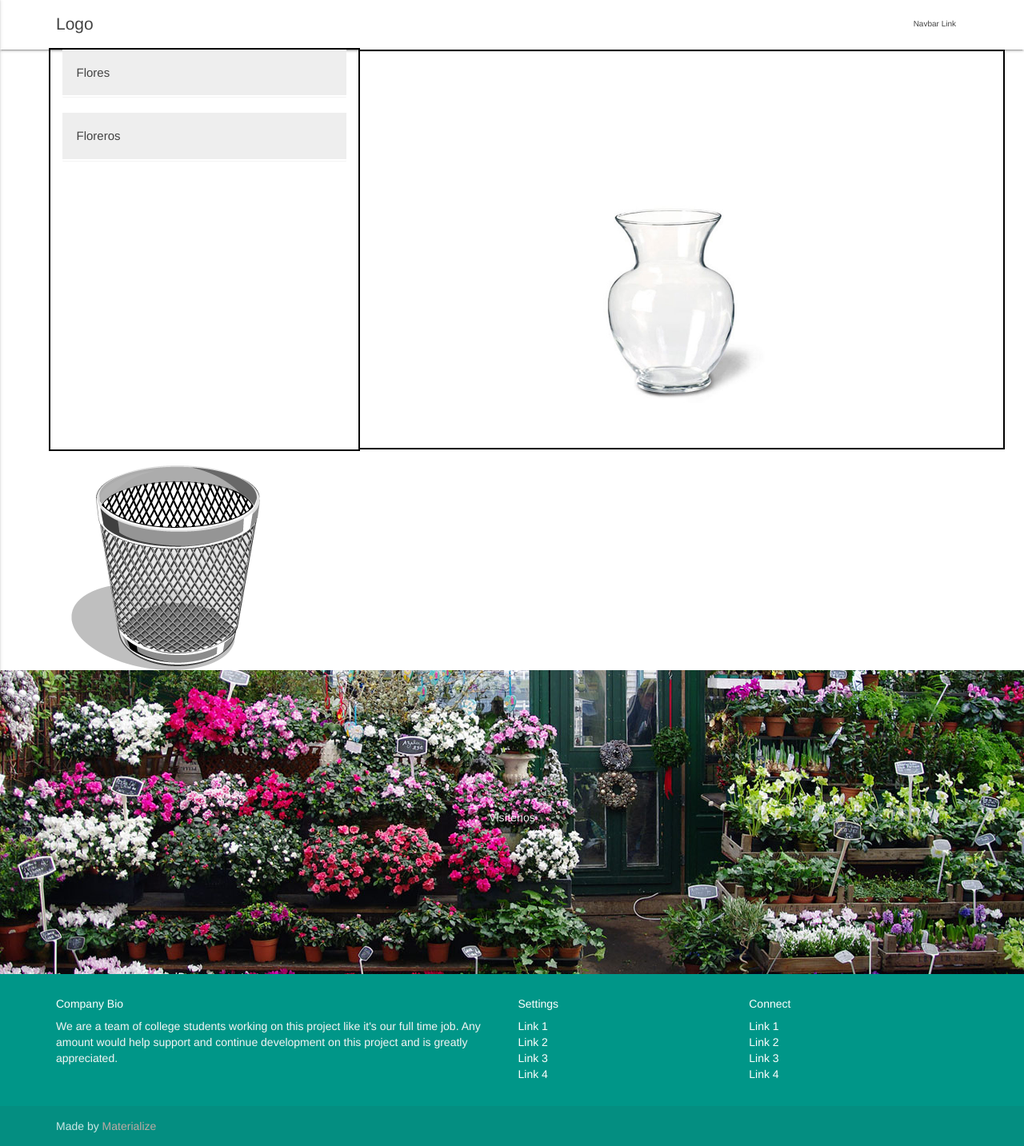
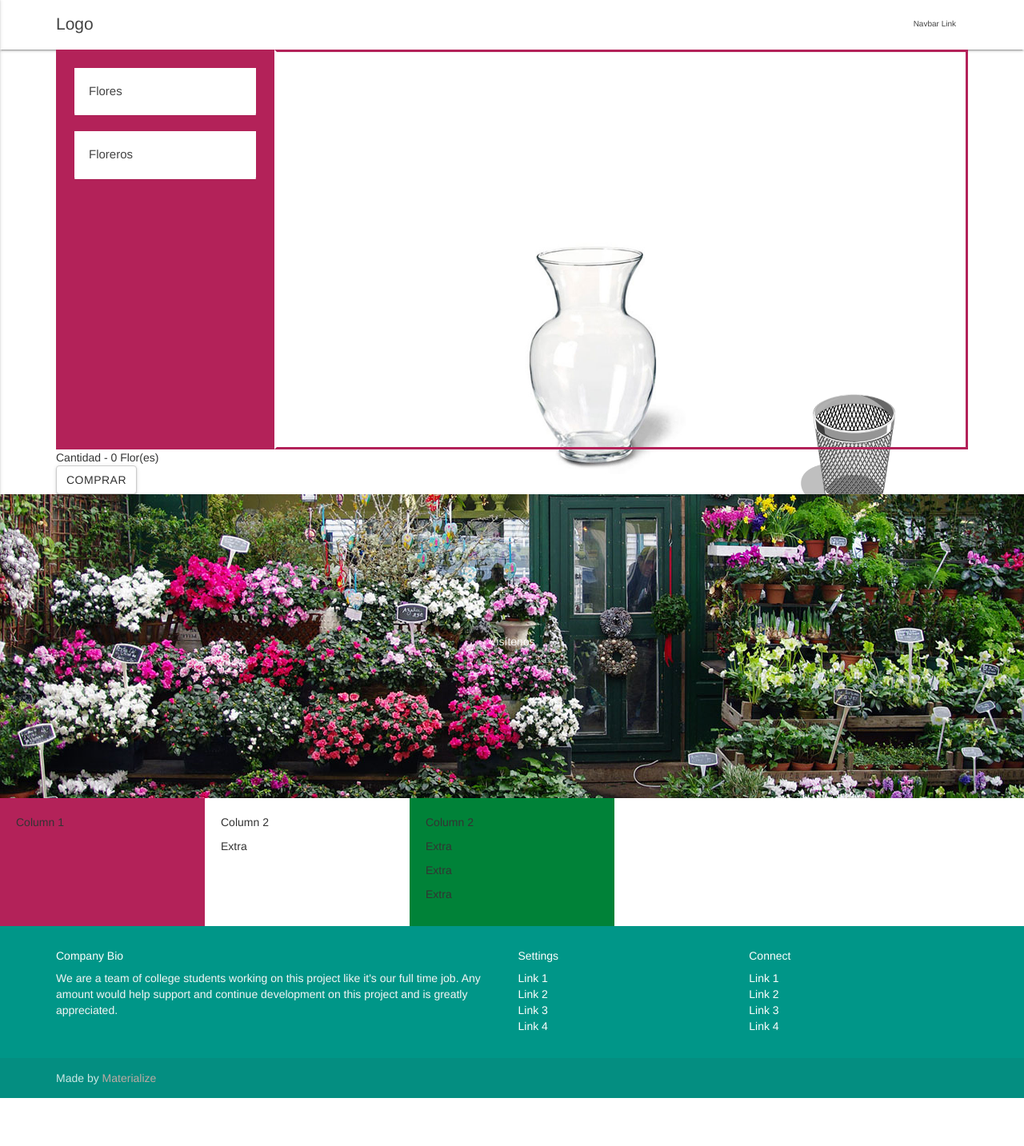
Before and after one commit to Gonzy27/Florer-a, a plain HTML site: page bouquet.html in a window 1280 px wide. Shown: the part 2-1435 px from the top of the page at 80% size. After the commit the page ends 1375 px from the top, so only its background shows below. Drawn offline with nearby package versions, Linux system fonts and the light colour scheme.

Commit message:
Arreglos de interfaz y funciones

```diff
--- a/bouquet.html
+++ b/bouquet.html
@@ -24,24 +24,25 @@
 
         <!--        separacion-->
 
+
         <div class="container">
-            <div class="row">
-                <div class="col-xs-6 col-md-4 border" id="flores">
+            <div class="wrapper">
+                <div class="col col1" id="flores">
                     <button class="accordion">Flores</button>
                     <div class="panel">
-                        <img id="carnation" class="flower_item img-responsive center-block" width="230px" src="flower/carnation.png">
+                        <img id="carnation" class="flower_item img-responsive center-block" width="150px" src="flower/carnation.png">
                         <p class="text-center">Clavel</p>
-                        <img id="daisy" class="flower_item img-responsive center-block" width="250px" src="flower/daisy.png">
+                        <img id="daisy" class="flower_item img-responsive center-block" width="170px" src="flower/daisy.png">
                         <p class="text-center">Margarita</P>
-                        <img id="apple" class="flower_item img-responsive center-block" width="250px" src="flower/apple blossom.png">
+                        <img id="apple" class="flower_item img-responsive center-block" width="170px" src="flower/apple blossom.png">
                         <p class="text-center">Flor de Manzana</P>
-                        <img id="rose" class="flower_item img-responsive center-block" width="250px" src="flower/rose.png">
+                        <img id="rose" class="flower_item img-responsive center-block" width="170px" src="flower/rose.png">
                         <p class="text-center">Rosa</P>
-                        <img id="tulip" class="flower_item img-responsive center-block" width="250px" src="flower/tulip.png">
+                        <img id="tulip" class="flower_item img-responsive center-block" width="170px" src="flower/tulip.png">
                         <p class="text-center">Tulipán</P>
-                        <img id="yellowRose" class="flower_item img-responsive center-block" width="220px" src="flower/daliaR.png">
+                        <img id="yellowRose" class="flower_item img-responsive center-block" width="150px" src="flower/daliaR.png">
                         <p class="text-center">Dalia Roja</P>
-                        <img id="yellowRose" class="flower_item img-responsive center-block" width="220px" src="flower/daliaY.png">
+                        <img id="yellowRose" class="flower_item img-responsive center-block" width="150px" src="flower/daliaY.png">
                         <p class="text-center">Dalia Amarilla</P>
                     </div>
                     <button class="accordion">Floreros</button>
@@ -56,13 +57,17 @@
                         <p class="text-center">Florero 4</P>
                     </div>
                 </div>
-                <div class="conteiner">
-                    <div class="main" id="content_area"></div>
+
+                <div class="col col2 main" id="content_area">
+                    <img id="florero" class="flower_Vase" src="flowerVase/vase1.jpg" width="20%"/>
+                    <img id="trash" class="trash" src="flower/trash.png" width="10%">
                 </div>
-                <img id="florero" src="flowerVase/vase1.jpg" width="20%"/>
             </div>
-            <div class="col-xs-6 col-md-4" id="trash">
-                <img src="flower/trash.png">
+            <div class="resultado">
+                Cantidad - <span id="count">0</span> Flor(es)
+            </div>
+            <div class="comprar">
+                <button type="button" onclick="compra()" id="botonComprar" class="btn btn-default">Comprar</button>
             </div>
         </div>
 
@@ -80,6 +85,21 @@
             <div class="parallax"><img src="images/flo1.jpg" alt="Unsplashed background img 3"></div>
         </div>
 
+        <div class="wrapper">
+            <div class = "col col1">
+                <p>Column 1</p>
+            </div>
+            <div class = "col col2">
+                <p>Column 2</p>
+                <p>Extra</p>
+            </div>
+            <div class="col col3">
+                <p>Column 2</p>
+                <p>Extra</p>
+                <p>Extra</p>
+                <p>Extra</p>
+            </div>
+        </div>
 
         <footer class="page-footer teal">
             <div class="container">
@@ -131,52 +151,10 @@
         <script src="js/bootstrap.min.js"></script>
         <script src="js/init.js"></script>
         <script src="https://code.jquery.com/ui/1.12.1/jquery-ui.js"></script>
-        <style>
-            #bgvid{
-                position: absolute;
-                top: 50%;
-                left: 50%;
-                transform: translate(-50%,-50%);
-                min-width: 100%;
-                min-height: 100%;
-                width: auto;
-                height: auto;
-                opacity: 0.8;
-                background-color: #000;
-            }
-
-            .content{
-
-            }
-
-            button.accordion {
-                background-color: #eee;
-                color: #444;
-                cursor: pointer;
-                padding: 18px;
-                width: 100%;
-                border: none;
-                text-align: left;
-                outline: none;
-                font-size: 15px;
-                transition: 0.4s;
-            }
-
-            button.accordion.active, button.accordion:hover {
-                background-color: #ddd;
-            }
-
-            div.panel {
-                padding: 0 18px;
-                background-color: white;
-                max-height: 0;
-                overflow: hidden;
-                transition: max-height 0.2s ease-out;
-            }
-        </style>
 
         <script>
                     var acc = document.getElementsByClassName("accordion");
+                    var count = parseInt($("#count").text(), 10);
                     var i;
 
                     for (i = 0; i < acc.length; i++) {
@@ -195,7 +173,10 @@
 
                         $("#content_area").droppable({
                             drop: function (event, ui) {
+                                count = parseInt($("#count").text(), 10);
+                                $("#count").text(++count);
                                 //this if condition is for avoiding multiple time drop and attachment of same item
+                                if (count <= 8) {
                                     if (ui.draggable.hasClass("flower_item")) {
                                         var $item = $(ui.helper).clone(); //getting the cloned item
                                         rel = $item.attr('rel');
@@ -210,6 +191,10 @@
                                         $(this).append($item);
                                         makeDraggable($item);
                                     }
+                                } else {
+                                    alert('Número no permitido de flores')
+                                    $("#count").text(--count);
+                                }
                             }
                         })
 
@@ -220,6 +205,8 @@
                                 //                      appendTo: "#content_area",
                                 start: function () {},
                                 stop: function () {
+                                    count = parseInt($("#count").text(), 10);
+                                    $("#count").text(--count);
                                     console.log('stopped')
                                 }
                             });
@@ -240,6 +227,11 @@
                     $('#trash').droppable({
                         drop: function (event, ui) {
                             $(ui.helper).remove();
+                            count = parseInt($("#count").text(), 10);
+                            $("#count").text(--count);
+                            var currentID = ui.draggable.prop('id')
+                            console.log(currentID);
+//                            alert(draggableId);
                         }
                     });
 
@@ -266,6 +258,10 @@
                             $('#florero').attr('src', 'flowerVase/vase4.jpg');
                         }
                     });
+
+                    function compra() {
+                        alert(id + 'adsf');
+                    }
 
                     //            separacion
 
@@ -310,6 +306,64 @@
         </script>
 
         <style>
+            #bgvid{
+                position: absolute;
+                top: 50%;
+                left: 50%;
+                transform: translate(-50%,-50%);
+                min-width: 100%;
+                min-height: 100%;
+                width: auto;
+                height: auto;
+                opacity: 0.8;
+                background-color: #000;
+            }
+
+            .content{
+
+            }
+
+            button.accordion {
+                background-color: #fff;
+                color: #444;
+                cursor: pointer;
+                padding: 18px;
+                width: 100%;
+                border: none;
+                text-align: left;
+                outline: none;
+                font-size: 15px;
+                transition: 0.4s;
+            }
+
+            button.accordion.active, button.accordion:hover {
+                background-color: #ddd;
+            }
+
+            div.panel {
+                padding: 0 18px;
+                background-color: white;
+                max-height: 0;
+                overflow: hidden;
+                transition: max-height 0.2s ease-out;
+            }
+            /*Grids*/
+            .wrapper{
+                display: flex;
+                display: -webkit-flex;
+                display: -ms-flexbox
+            }
+
+            .col{
+                width: 20%;
+                min-width: 20%;
+                padding: 20px;
+            }
+            .col1{background:#b32259;}
+            .col2{}
+            .col3{background:#008238;}
+
+            /*drag and drop*/
             .drag_elm {
                 width: 80px;
                 height: 80px;
@@ -324,35 +378,67 @@
                 width: 200px;
             }
 
+            /*Grid florero*/
             .main {
-                width: 70%;
-                margin: 0 auto;
-                border: 2px solid black;
+                width: 80%;
+                border: 3px;
+                border-style: solid;
+                border-color: #b32259 #b32259 #b32259 rgb(255,255,255);
                 height: 500px;
-                margin-left: 385px;
             }
 
-
+            /*Elementos drag*/
             .ui-draggable-dragging {
-                z-index: 10000!important
+                z-index: 1000000!important
             }
             .flower_item {
                 z-index: 10000000
             }
 
+            /*Grid selecccionar flores*/
             #flores {
-                outline: 2px solid black;
                 height: 500px;
+                min-width: 140px;
+                width: 25%;
+                border: 3px;
+                border-style: solid;
+                border-color: #b32259;
                 overflow-y: scroll;
                 /*                overflow-x: hidden;*/
             }
 
             #florero {
-                position: absolute;
-                margin-left: 650px;
-                top: 250px;
+
+                /*margin-left: 650px;
+                  top: 250px;*/
+                z-index: -1;
+
+            }
+            img.flower_Vase{
+                min-height: 300px;
+                height: 20%;
+                min-width: 10%;
+                position:absolute;
+                top:40%;
+                left:50%;
+                margin-top:-25px;
+                margin-left:-25px;
+            }
+
+            #trash{
                 z-index: -1;
             }
+
+            img.trash{
+                min-height: 150px;
+                min-width: 10%;
+                position:absolute;
+                top:65%;
+                left:80%;
+                margin-top:-25px;
+                margin-left:-25px;
+            }
+
         </style>
     </body>
 </html>
```
Lines whose indentation alone changed are shown as unchanged.
